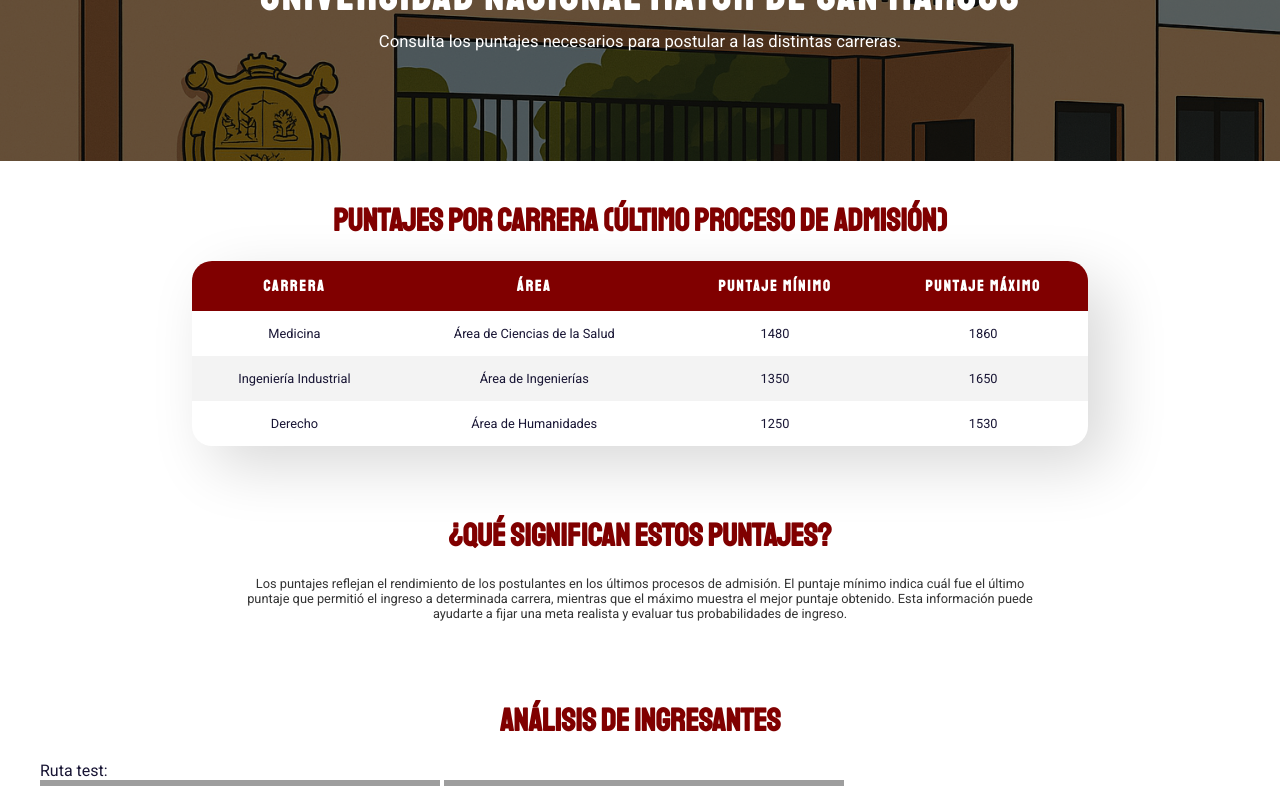
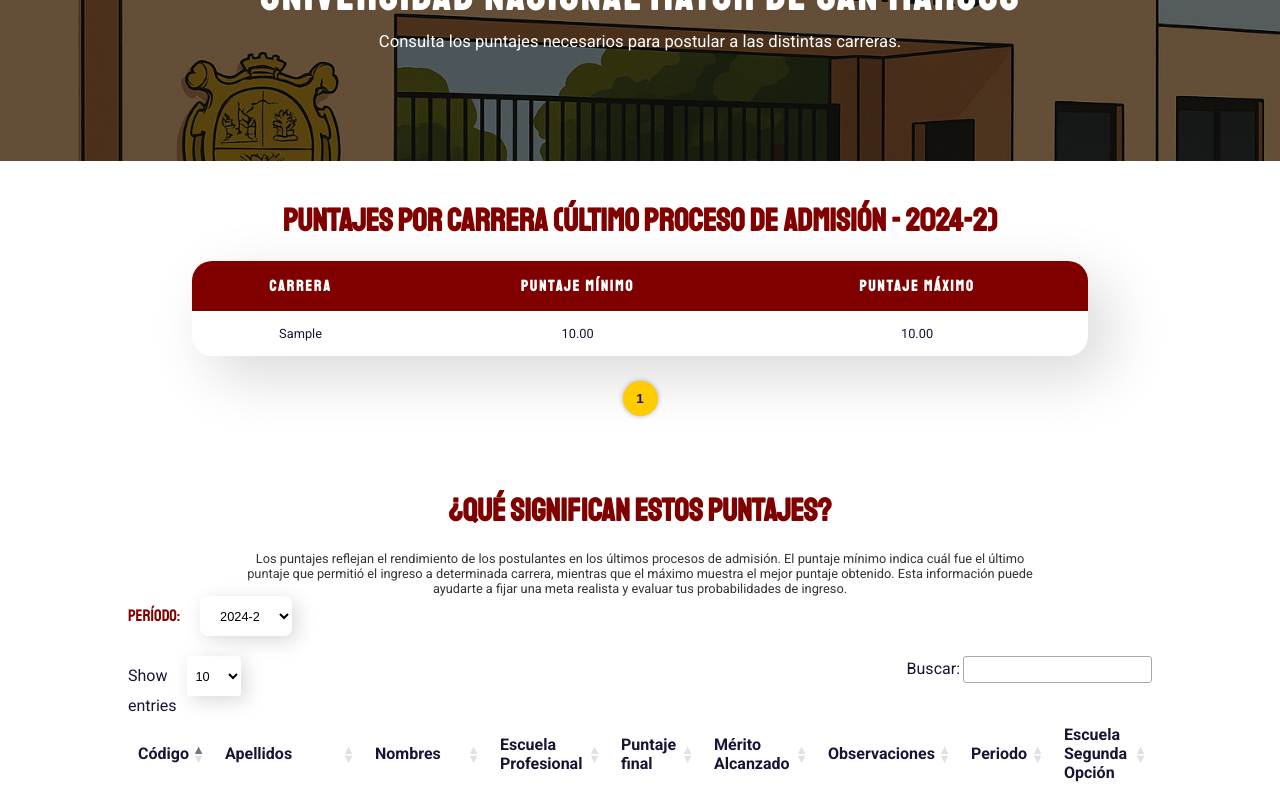
Before and after one commit to JessicaSerpa/PyPredicci-nPostulantes, a Flask app: template ProyectoWebScrapping/templates/sanmarcos.html in a window 1280 px wide. Shown: the part 233-1019 px from the top of the page. Run offline with Flask 3, Linux system fonts and the light colour scheme; the template is opened without the code that fills it: most values are stand-ins (such as "Sample title", 1, 10 or a date in 2020); some libraries are stand-ins or nearby versions; grey boxes are pictures that could not be loaded.

Commit message:
se mejoro la tabla superior de san marcos con data real

```diff
--- a/ProyectoWebScrapping/app.py
+++ b/ProyectoWebScrapping/app.py
@@ -17,7 +17,24 @@
 
 @app.route("/")
 def home():
-    return render_template("sanmarcos.html")  # Nuevo template para server-side
+    # Filtrar solo los que alcanzaron vacante en 2024-2
+    df_filtrado = df_total[
+        (df_total["Periodo"] == "2024-2") &
+        (df_total["Observaciones"].str.contains("ALCANZO", na=False, case=False))
+    ]
+
+    # Crear resumen de puntajes por carrera
+    resumen = (
+        df_filtrado.groupby("Escuela Profesional")
+        .agg(Puntaje_Min=("Puntaje final", "min"), Puntaje_Max=("Puntaje final", "max"))
+        .reset_index()
+        .sort_values("Puntaje_Max", ascending=False)
+        .to_dict(orient="records")
+    )
+
+    # Enviamos el resumen al HTML
+    return render_template("sanmarcos.html", resumen=resumen)
+
 
 @app.route("/data")
 def data():
--- a/ProyectoWebScrapping/static/styleUNMSM.css
+++ b/ProyectoWebScrapping/static/styleUNMSM.css
@@ -6,25 +6,21 @@
   color: #181534;
 }
 
-.navbar
-{
-    background-color: #800000;
-}
-
-.footer
-{
+.navbar {
   background-color: #800000;
 }
 
-.main-universidad
-{
+.footer {
+  background-color: #800000;
+}
+
+.main-universidad {
   width: 100%;
   margin: auto;
   padding-bottom: 60px;
 }
 
-.banner
-{
+.banner {
   position: relative;
   width: 100%;
   height: 300px;
@@ -32,16 +28,14 @@
   margin-bottom: 40px;
 }
 
-.banner img
-{
+.banner img {
   width: 100%;
   height: 100%;
   object-fit: cover;
   filter: brightness(0.4);
 }
 
-.banner-texto
-{
+.banner-texto {
   position: absolute;
   top: 50%;
   left: 50%;
@@ -51,8 +45,7 @@
   width: 70%;
 }
 
-.banner-texto h1
-{
+.banner-texto h1 {
   font-family: 'Staatliches', sans-serif;
   font-size: 3.2vw;
   margin-bottom: 10px;
@@ -64,8 +57,7 @@
 }
 
 .puntajes h2,
-.analisis h2
-{
+.analisis h2 {
   font-family: 'Staatliches', sans-serif;
   font-size: 2.5vw;
   text-align: center;
@@ -74,8 +66,7 @@
 
 }
 
-.tabla-puntajes
-{
+.tabla-puntajes {
   width: 70%;
   border-collapse: separate;
   margin: 20px auto;
@@ -83,13 +74,12 @@
   border-spacing: 0;
 
   background: #ffffff;
-  box-shadow:  20px 20px 60px #d9d9d9,
-               -20px -20px 60px #ffffff;
+  box-shadow: 20px 20px 60px #d9d9d9,
+    -20px -20px 60px #ffffff;
 }
 
 .tabla-puntajes th,
-.tabla-puntajes td
-{
+.tabla-puntajes td {
   padding: 15px;
   border: 1px solid #ccc;
   text-align: center;
@@ -97,8 +87,7 @@
   border: none;
 }
 
-.tabla-puntajes th
-{
+.tabla-puntajes th {
   background-color: #800000;
   color: #fff;
   font-family: "Staatliches", sans-serif;
@@ -106,45 +95,38 @@
   letter-spacing: 2px;
 }
 
-.tabla-puntajes thead th:first-child
-{
+.tabla-puntajes thead th:first-child {
   border-top-left-radius: 20px;
 }
 
-.tabla-puntajes thead th:last-child
-{
+.tabla-puntajes thead th:last-child {
   border-top-right-radius: 20px;
 }
 
-.tabla-puntajes tr:nth-child(even)
-{
+.tabla-puntajes tr:nth-child(even) {
   background-color: #f3f3f3;
 }
 
-.analisis
-{
+.analisis {
   margin-top: 70px;
   text-align: center;
   padding: 0 5%;
 
 }
 
-.analisis p
-{
+.analisis p {
   font-size: 1vw;
   max-width: 800px;
   margin: auto;
   color: #333;
 }
 
-.dashboard
-{
+.dashboard {
   padding: 40px;
   background-color: #ffffff;
 }
 
-.dashboard h2
-{
+.dashboard h2 {
   font-family: "Staatliches", sans-serif;
   font-size: 2.5vw;
   margin-top: 40px;
@@ -153,47 +135,41 @@
   color: #800000;
 }
 
-.grafico
-{
+.grafico {
   margin-bottom: 50px;
   text-align: center;
 }
 
-.grafico img
-{
+.grafico img {
   max-width: 90%;
   height: auto;
   border-radius: 12px;
   box-shadow: 0 4px 12px rgba(0, 0, 0, 0.1);
 }
 
-.tabla-ingresantes
-{
+.tabla-ingresantes {
   width: 80%;
   margin: 0 auto;
 }
 
-.filtro
-{
+.filtro {
   width: 30%;
   margin-bottom: 20px;
   color: #800000;
 }
 
-.filtro label
-{
+.filtro label {
   font-size: 1.3vw;
   font-family: "Staatliches", sans-serif;
 
 }
 
-.tabla-ingresantes select
-{
+.tabla-ingresantes select {
   border: none !important;
   border-radius: 8px;
   background: #ffffff;
-  box-shadow:  5px 5px 20px #d9d9d9,
-               -5px -5px 20px #ffffff;
+  box-shadow: 5px 5px 20px #d9d9d9,
+    -5px -5px 20px #ffffff;
   width: 30%;
   height: 40px;
   margin-left: 1rem;
@@ -203,66 +179,55 @@
   font-size: 1vw;
 }
 
-.tabla-ingresantes select:focus
-{
+.tabla-ingresantes select:focus {
   outline: none;
 }
 
 
 /* Responsive */
 @media (max-width: 768px) {
-  .banner
-  {
+  .banner {
     height: 180px;
   }
 
-  .banner-texto h1
-  {
+  .banner-texto h1 {
     font-size: 5vw;
   }
 
-  .banner-texto p
-  {
+  .banner-texto p {
     font-size: 3.5vw;
   }
 
   .puntajes h2,
-  .analisis h2
-  {
+  .analisis h2 {
     font-size: 5vw;
   }
 
   .tabla-puntajes th,
-  .tabla-puntajes td
-  {
+  .tabla-puntajes td {
     font-size: 2.5vw;
     padding: 10px;
   }
 
-  .analisis p
-  {
+  .analisis p {
     font-size: 3vw;
   }
 
-  .dashboard h2
-  {
+  .dashboard h2 {
     font-size: 5vw;
   }
 
-  .filtro
-  {
+  .filtro {
     width: 40%;
     margin-bottom: 20px;
     color: #800000;
   }
 
-  .filtro label
-  {
+  .filtro label {
     font-size: 3vw;
   }
 
-  .tabla-ingresantes select
-  {
+  .tabla-ingresantes select {
     width: 50%;
     height: 40px;
     margin-left: 1rem;
@@ -271,3 +236,32 @@
     font-size: 2vw;
   }
 }
+
+.pagination-container {
+  margin-top: 15px;
+  text-align: center;
+}
+
+.pagination-btn {
+  background-color: #181534;
+  color: white;
+  border: none;
+  border-radius: 50%;
+  width: 35px;
+  height: 35px;
+  margin: 5px;
+  font-weight: bold;
+  cursor: pointer;
+  transition: background 0.3s ease;
+}
+
+.pagination-btn:hover {
+  background-color: #ffcc00;
+  color: #181534;
+}
+
+.pagination-btn.active {
+  background-color: #ffcc00;
+  color: #181534;
+  box-shadow: 0 0 5px rgba(0, 0, 0, 0.3);
+}
--- a/ProyectoWebScrapping/templates/sanmarcos.html
+++ b/ProyectoWebScrapping/templates/sanmarcos.html
@@ -11,7 +11,9 @@
     <link rel="preconnect" href="https://fonts.googleapis.com">
     <link rel="preconnect" href="https://fonts.gstatic.com" crossorigin>
 
-    <link href="https://fonts.googleapis.com/css2?family=Roboto:ital,wght@0,100;0,300;0,400;0,500;0,700;0,900;1,100;1,300;1,400;1,500;1,700;1,900&family=Staatliches&display=swap" rel="stylesheet">
+    <link
+        href="https://fonts.googleapis.com/css2?family=Roboto:ital,wght@0,100;0,300;0,400;0,500;0,700;0,900;1,100;1,300;1,400;1,500;1,700;1,900&family=Staatliches&display=swap"
+        rel="stylesheet">
 </head>
 
 <body>
@@ -38,38 +40,30 @@
         </section>
 
         <section class="puntajes">
-            <h2>Puntajes por carrera (último proceso de admisión)</h2>
-            <table class="tabla-puntajes">
+            <h2>Puntajes por carrera (último proceso de admisión - 2024-2)</h2>
+            <table class="tabla-puntajes" id="tabla-puntajes-resumen">
                 <thead>
                     <tr>
                         <th>Carrera</th>
-                        <th>Área</th>
                         <th>Puntaje Mínimo</th>
                         <th>Puntaje Máximo</th>
                     </tr>
                 </thead>
-                <tbody>
+                <tbody id="tablaResumenBody">
+                    {% for fila in resumen %}
                     <tr>
-                        <td>Medicina</td>
-                        <td>Área de Ciencias de la Salud</td>
-                        <td>1480</td>
-                        <td>1860</td>
+                        <td>{{ fila['Escuela Profesional'] }}</td>
+                        <td>{{ "%.2f"|format(fila['Puntaje_Min']) }}</td>
+                        <td>{{ "%.2f"|format(fila['Puntaje_Max']) }}</td>
                     </tr>
-                    <tr>
-                        <td>Ingeniería Industrial</td>
-                        <td>Área de Ingenierías</td>
-                        <td>1350</td>
-                        <td>1650</td>
-                    </tr>
-                    <tr>
-                        <td>Derecho</td>
-                        <td>Área de Humanidades</td>
-                        <td>1250</td>
-                        <td>1530</td>
-                    </tr>
+                    {% endfor %}
                 </tbody>
             </table>
+
+            <div class="pagination-container" id="paginationResumen"></div>
         </section>
+
+
 
         <section class="analisis">
             <h2>¿Qué significan estos puntajes?</h2>
@@ -81,16 +75,6 @@
             </p>
         </section>
 
-        <section class="dashboard">
-            <h2>Análisis de Ingresantes</h2>
-            <p>Ruta test:</p>
-            <img src="/static/img/top_carreras.png" alt="Test gráfico directo">
-            <img src="{{ url_for('static', filename='img/top_carreras.png') }}" alt="Top carreras">
-            <img src="{{ url_for('static', filename='img/ingresantes_periodo.png') }}" alt="Distribución por periodo">
-            <img src="{{ url_for('static', filename='img/evolucion_top5.png') }}" alt="Evolución por carrera">
-        </section>
-
-
         <section class="tabla-ingresantes">
             <div class="filtro">
                 <label for="periodoFiltro">PERÍODO:</label>
@@ -101,7 +85,7 @@
                 </select>
             </div>
 
-            <table id="tabla-ingresantes" class="display" >
+            <table id="tabla-ingresantes" class="display">
                 <thead>
                     <tr>
                         <th>Código</th>
@@ -213,6 +197,45 @@
             });
         });
     </script>
+    <script>
+        function paginarResumen() {
+            const filas = document.querySelectorAll("#tablaResumenBody tr");
+            const filasPorPagina = 10;
+            const totalPaginas = Math.ceil(filas.length / filasPorPagina);
+            const contenedor = document.getElementById("paginationResumen");
+
+            function mostrarPagina(pagina) {
+                filas.forEach((fila, i) => {
+                    fila.style.display = (i >= (pagina - 1) * filasPorPagina && i < pagina * filasPorPagina) ? "" : "none";
+                });
+
+                // Actualiza estilos activos
+                document.querySelectorAll(".pagination-btn").forEach(btn => btn.classList.remove("active"));
+                document.querySelector(`.pagination-btn[data-pagina='${pagina}']`).classList.add("active");
+            }
+
+            // Limpiar contenedor
+            contenedor.innerHTML = "";
+
+            // Crear botones
+            for (let i = 1; i <= totalPaginas; i++) {
+                const btn = document.createElement("button");
+                btn.innerText = i;
+                btn.classList.add("pagination-btn");
+                btn.dataset.pagina = i;
+                btn.onclick = () => mostrarPagina(i);
+                contenedor.appendChild(btn);
+            }
+
+            // Mostrar primera página al inicio
+            if (totalPaginas > 0) {
+                mostrarPagina(1);
+            }
+        }
+
+        document.addEventListener("DOMContentLoaded", paginarResumen);
+    </script>
+
 </body>
 
 </html>
```
